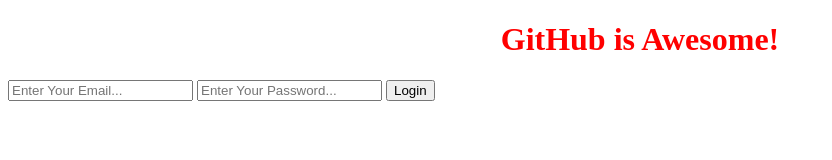
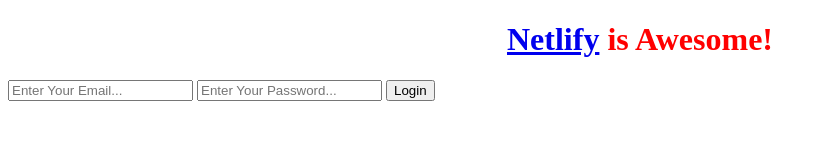
Before and after one commit to steph10z/my-awesome-project, a plain HTML site: page index.html in a window 1280 px wide. Shown: the whole page, without its empty margins (0-832 px from the left). Drawn offline with Linux system fonts and the light colour scheme.

Commit message:
Added link to Netlify

```diff
--- a/index.html
+++ b/index.html
@@ -3,11 +3,13 @@
   <head>
     <meta charset="UTF-8" />
     <meta name="viewport" content="width=device-width, initial-scale=1.0" />
-    <title>GitHub Repo Example</title>
+    <title>Hosting With Netlify</title>
     <link rel="stylesheet" href="style.css" />
   </head>
   <body>
-    <h1>GitHub is Awesome!</h1>
+    <h1>
+      <a href="https://www.netlify.com" target="_blank">Netlify</a> is Awesome!
+    </h1>
     <form>
       <input type="email" placeholder="Enter Your Email..." />
       <input type="password" placeholder="Enter Your Password..." />
```
